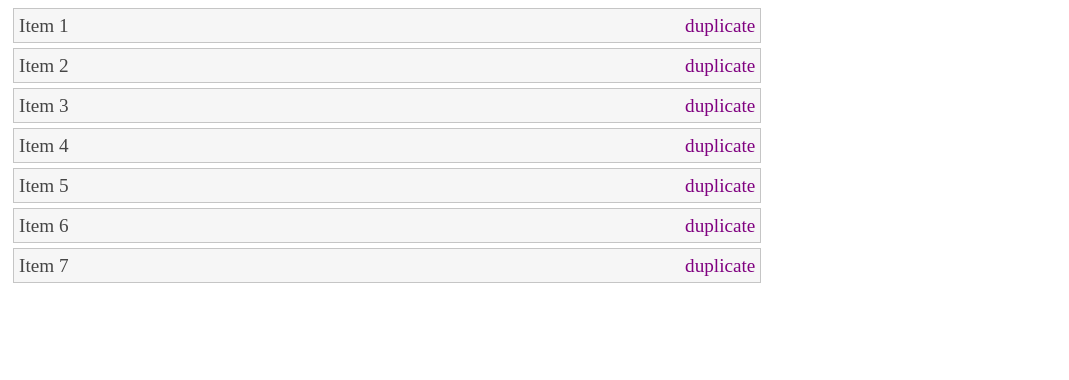
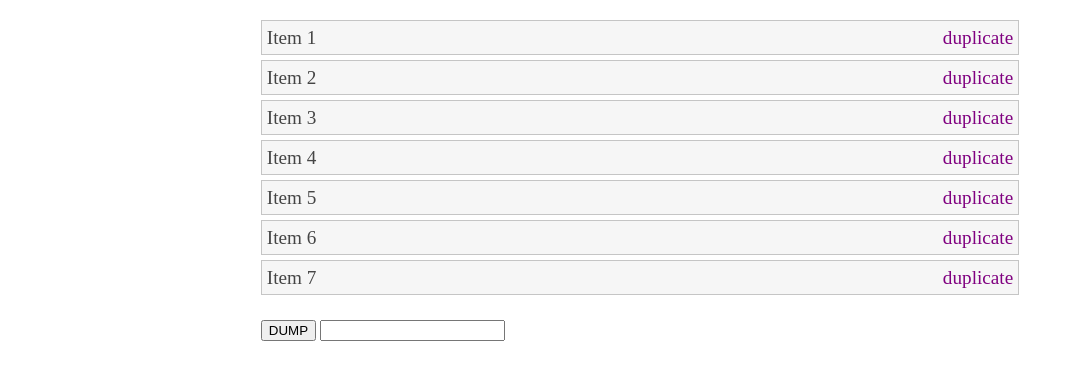
Before and after one commit to jeffreysbrother/landing-page-generator, a plain HTML site: page index.html in a window 1280 px wide. Shown: the whole page, without its empty margins (0-1069 px from the left). Drawn offline with nearby package versions, Linux system fonts and the light colour scheme.

Commit message:
update input value when dumped

```diff
--- a/index.html
+++ b/index.html
@@ -5,8 +5,9 @@
 	<title>jQuery UI Example Page</title>
 	<link href="jquery-ui.min.css" rel="stylesheet">
 	<style>
-		#sortable { list-style-type: none; margin: 0; padding: 0; width: 60%; }
-		#sortable li { margin: 5px; padding: 5px; font-size: 1.2em; }
+		.container {margin: 20px auto; display:block; width: 60%; }
+		#sortable { list-style-type: none; margin: 0; margin-bottom: 25px; padding: 0;}
+		#sortable li { margin-bottom: 5px; padding: 5px; font-size: 1.2em; }
 		html>body #sortable li { line-height: 1.2em; }
 		.ui-state-highlight { height: 1.5em; line-height: 1.2em; }
 		.ui-state-default {
@@ -18,12 +19,14 @@
 			color: purple;
 			cursor: pointer;
 		}
+
 	</style>
 	<script src="https://code.jquery.com/jquery-1.12.4.min.js"></script>
 	<script src="https://code.jquery.com/ui/1.12.1/jquery-ui.min.js"></script>
 	</head>
 	<body>
 
+	<div class="container">
 		<ul id="sortable">
 		  <li id="1" class="ui-state-default">Item 1<span>duplicate</span></li>
 		  <li id="2" class="ui-state-default">Item 2<span>duplicate</span></li>
@@ -33,6 +36,11 @@
 		  <li id="6" class="ui-state-default">Item 6<span>duplicate</span></li>
 		  <li id="7" class="ui-state-default">Item 7<span>duplicate</span></li>
 		</ul>
+
+		<button class="dump">DUMP</button>
+		<input class="result" type="text">
+
+	</div>
 
 	<script>
 		// this IIFE will activate sorting
@@ -45,10 +53,11 @@
 
 
 		// running order() will tell us the order of the list items
-		function order(){
+		$('.dump').click(function(){
 		   var idsInOrder = $("#sortable").sortable("toArray");
-		   console.log(idsInOrder);
-		}
+		  //  console.log(idsInOrder);
+			$('.result').val(idsInOrder);
+		});
 
 		$('.ui-state-default span').click(function(){
 			$(this).parent().clone().appendTo($(this).parent().parent());
```
Lines whose indentation alone changed are shown as unchanged.
